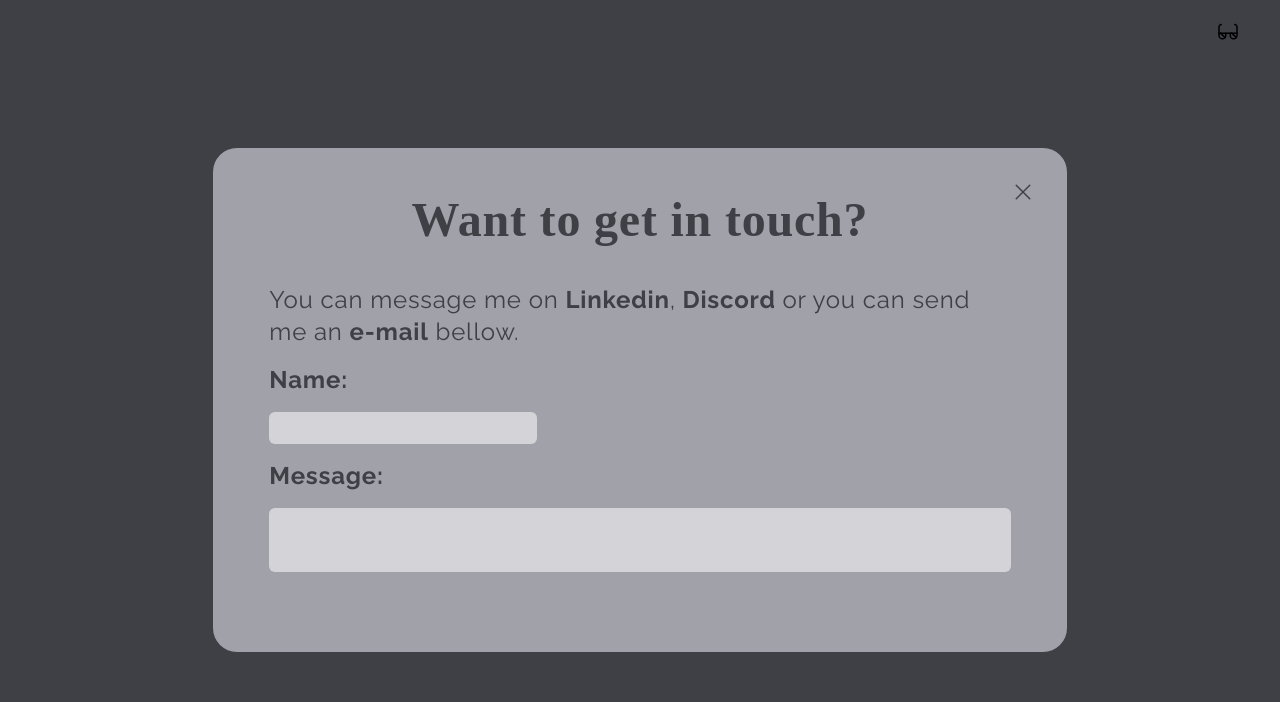
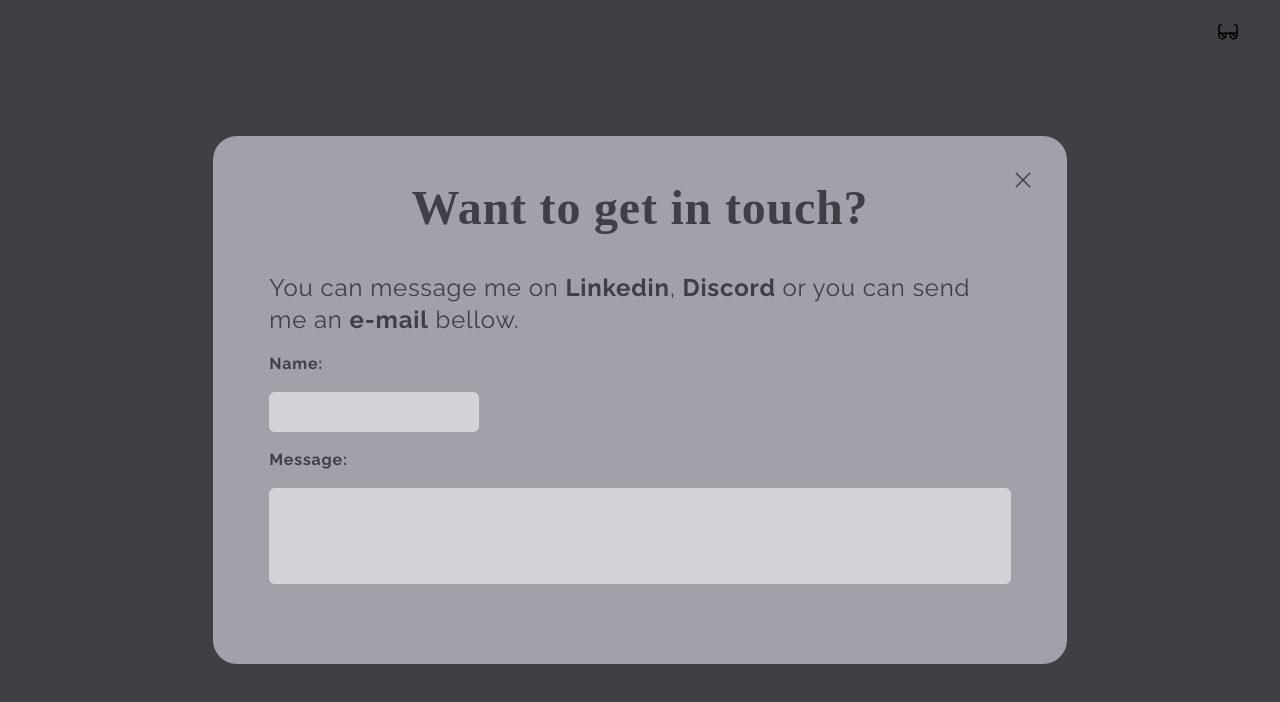
Before and after one commit to Bmullerc/portfolio-page, a Next.js app: page / in a window 1280 px wide. Both pictures are taken after a click on the button "Contact". Shown: the top 702 px of the page. Built offline with nearby package versions, Linux system fonts and the light colour scheme; a web font is replaced by a local one.

Commit message:
Loads of things, mainly fix index / remove temp

```diff
--- /dev/null
+++ b/src/components/About.tsx
@@ -0,0 +1,23 @@
+import { motion } from "framer-motion";
+
+export function About() {
+  return (
+    <motion.article
+      initial={{ y: "-200vh" }}
+      animate={{ y: 0 }}
+      exit={{ y: "100vh" }}
+      transition={{ delay: .7, duration: 1, type: "spring", damping: 25, stiffness: 250 }}
+      className="lg:pr-64 px-8 pb-12 lg:pb-0 flex place-content-center flex-col gap-6">
+
+      <div className="flex flex-col gap-2 font-normal font-body-sans dark:text-zinc-50">
+        <h2 className="font-bold text-3xl font-title-sans text-zinc-500">A bit about me:</h2>
+        <p className="">Recently ventured into programming. Started out with Python, but soon realized that my graphic design knowledge and skills complemented front-end development perfectly and decided to pursue this path instead.</p>
+
+        <p>I like things simple in general, including my work. Introverted, calm, creative, like to draw sometimes, dogs and computer games are my passions.</p>
+      </div>
+
+      <h2 className="font-bold text-2xl font-title-sans text-zinc-500">My Stack is React, Next & Typescript.</h2>
+
+    </motion.article>
+  )
+}
--- a/src/components/ContactButton.tsx
+++ b/src/components/ContactButton.tsx
@@ -39,14 +39,14 @@ export function ContactButton() {
                   action="mailto:bernardo.muller.bm@gmail.com"
                   method="POST"
                   name="email-form"
-                  className="flex flex-col gap-4 pt-4 pb-20"
+                  className="flex flex-col gap-4 pt-4 pb-20 text-base"
                 >
 
                   <label htmlFor="name" className="font-semibold">Name:</label>
-                  <input type="text" name="name" id="name" className="w-fit rounded-md bg-zinc-300 focus:ring-2 hover:ring-2 hover:ring-zinc-600 outline-none ring-zinc-900 transition-all duration-150" />
+                  <input type="text" name="name" id="name" className="w-fit rounded-md bg-zinc-300 focus:ring-2 hover:ring-2 hover:ring-zinc-600 outline-none ring-zinc-900 transition-all duration-150 py-2 px-4" />
 
                   <label htmlFor="msg" className="font-semibold">Message:</label>
-                  <input type="text" name="msg" id="msg" className="w-50% h-16 rounded-md bg-zinc-300 focus:ring-2 hover:ring-2 hover:ring-zinc-600  outline-none ring-zinc-900 transition-all duration-150" />
+                  <input type="text" name="msg" id="msg" className="w-50% h-24 rounded-md bg-zinc-300 focus:ring-2 hover:ring-2 hover:ring-zinc-600  outline-none ring-zinc-900 transition-all duration-150 px-4" />
 
 
                 </form>
--- a/src/components/Header.tsx
+++ b/src/components/Header.tsx
@@ -3,18 +3,18 @@ import { motion } from "framer-motion"
 export function Header() {
   return (
     <motion.header
-      initial={{ y: "200vh" }}
-      animate={{ y: 0 }}
-      exit={{ y: "-100vh" }}
-      transition={{ delay: .7, duration: 1, type: "spring", damping: 25, stiffness: 250 }}
-      className="h-screen xl:px-48 flex place-items-center">
-      <div className="md:px-48 sm:px-12 px-8 flex flex-col gap-3 font-title-sans font-bold">
-        <h1 className="lg:text-7xl text-4xl text-zinc-500 dark:text-zinc-300">
+      className="h-screen lg:px-32 lg:w-2/5 w-3/5 mx-8 flex flex-col lg:flex-row place-items-center justify-center">
+      <motion.div
+        initial={{ y: "200vh" }}
+        animate={{ y: 0 }}
+        exit={{ y: "-100vh" }}
+        transition={{ delay: .7, duration: 1, type: "spring", damping: 25, stiffness: 250 }}
+        className="sm:px-8 px-4 flex flex-col gap-3 font-title-sans font-bold border-r-8 border-zinc-500">
+        <h1 className="lg:text-7xl text-5xl text-zinc-500">
           <span className="text-zinc-900 dark:text-zinc-50">Hi.</span> I am <span className="text-zinc-900 dark:text-zinc-50">Bernardo Müller</span>.
         </h1>
-        <h2 className="lg:text-6xl text-4xl text-zinc-500 dark:text-zinc-200"><span className="text-zinc-900 dark:text-zinc-50">Designer</span> & <span className="text-zinc-900 dark:text-zinc-50">Developer</span> based in Curitiba, Brazil.</h2>
-        <h2 className="font-body-sans font-semibold lg:text-2xl text-xl text-zinc-700 dark:text-zinc-400 pl-1">I like it simple.</h2>
-      </div>
+        <h2 className="lg:text-6xl text-4xl text-zinc-500"><span className="text-zinc-900 dark:text-zinc-50">Designer</span> & <span className="text-zinc-900 dark:text-zinc-50">Developer</span> based in Curitiba, Brazil.</h2>
+      </motion.div>
     </motion.header>
   )
 }
--- a/src/components/Navbar.tsx
+++ b/src/components/Navbar.tsx
@@ -10,7 +10,7 @@ export function Navbar() {
         <h3 className="font-title-serif text-sm lg:text-base">Graphic Designer & Developer</h3>
       </div>
       <motion.ul className="flex md:gap-8 gap-4 font-title-serif lg:text-base text-sm tracking-wider">
-        <motion.li whileHover={{ scale: 1.2, y: -5 }} whileTap={{ scale: .9 }} whileFocus={{ scale: 1.2, y: -5 }} transition={{ duration: .3 }}><Link href="/about">About</Link></motion.li>
+        {/* <motion.li whileHover={{ scale: 1.2, y: -5 }} whileTap={{ scale: .9 }} whileFocus={{ scale: 1.2, y: -5 }} transition={{ duration: .3 }}><Link href="/about">About</Link></motion.li> */}
         <motion.li whileHover={{ scale: 1.2, y: -5 }} whileTap={{ scale: .9 }} whileFocus={{ scale: 1.2, y: -5 }} transition={{ duration: .3 }}><Link href="/projects">Projects</Link></motion.li>
         <motion.li><ContactButton /></motion.li>
         <motion.li whileHover={{ scale: 1.2, y: -5 }} whileTap={{ scale: .9 }} whileFocus={{ scale: 1.2, y: -5 }} transition={{ duration: .3 }} className="font-bold"><Link href="/resume">Resume</Link></motion.li>
--- a/src/components/SingleProject.tsx
+++ /dev/null
@@ -1,18 +0,0 @@
-import Image from "next/image";
-
-interface SingleProjectProps {
-  title: string
-  description: string
-  thumbnail: string
-  altText: string
-}
-
-export function SingleProject({ title, description, thumbnail, altText }: SingleProjectProps) {
-  return (
-    <article>
-      <Image src={`../public/${thumbnail}.png`} alt={altText} />
-      <h1>{title}</h1>
-      <p>{description}</p>
-    </article>
-  )
-}
--- a/src/pages/about.tsx
+++ /dev/null
@@ -1,21 +0,0 @@
-import { motion } from "framer-motion";
-import Head from "next/head";
-
-export default function About() {
-  return (
-    <>
-      <Head>
-        <title>B.Müller &bull; About me</title>
-      </Head>
-      <motion.article
-        initial={{ opacity: 0 }}
-        animate={{ opacity: 1 }}
-        exit={{ opacity: 0 }}
-        transition={{ duration: 1 }}
-        className="dark:bg-zinc-800 h-screen bg-zinc-200 xl:px-48 py-20">
-        <h1 className="font-title-sans font-semibold lg:text-5xl text-4xl">About me</h1>
-        <p className="">Recently I have decided to venture into programming. Started out with Python, but soon realized the obvious, that I had graphic design knowledge and skills that complemented front-end development perfectly and decided to pursue this path.</p>
-      </motion.article>
-    </>
-  )
-}
--- a/src/pages/index.tsx
+++ b/src/pages/index.tsx
@@ -5,6 +5,7 @@ import { motion } from "framer-motion"
 import { Sunglasses } from "phosphor-react";
 import { useEffect, useState } from "react";
 import { ThemeContext } from "../contexts/ThemeContext";
+import { About } from "../components/About";
 
 export default function Home({ CookieTheme }: any) {
   const [theme, setTheme] = useState(CookieTheme)
@@ -50,7 +51,10 @@ export default function Home({ CookieTheme }: any) {
         transition={{ duration: .7 }}
         className="dark:bg-zinc-800 bg-zinc-200 h-screen overflow-y-scroll"
       >
-        <Header />
+        <div className="flex lg:flex-row flex-col justify-center">
+          <Header />
+          <About />
+        </div>
       </motion.main>
     </ThemeContext.Provider>
 
--- a/src/pages/projects.tsx
+++ b/src/pages/projects.tsx
@@ -18,12 +18,15 @@ export default function Projects({ projects }: any) {
         className="dark:bg-zinc-800 min-h-screen bg-zinc-200 xl:px-48 py-20">
         <h1 className="font-title-sans font-semibold lg:text-5xl text-4xl">Projects</h1>
         <ul>
-          {projects?.map(({ id, name, image, description, sourceCode }: any) => (
+          {projects?.map(({ id, name, image, description, sourceCode, demo }: any) => (
             <div key={id}>
-              {image.map((img: any) => <Image key={img.url} alt="" src={img.url} width={150} height={150} />)}
+              {image.map((img: any) =>
+                <Link key={img.url} href={demo} target="_blank" rel="nofollow">
+                  <Image alt="" src={img.url} width={150} height={150} />
+                </Link>)}
               <li >{name}</li>
               <p>{description}</p>
-              <Link href={sourceCode}>Link</Link>
+              <Link href={sourceCode}>Source code</Link>
             </div>
           ))}
         </ul>
--- a/src/services/graphcms.ts
+++ b/src/services/graphcms.ts
@@ -13,6 +13,7 @@ export const QUERY = gql`
       slug
       description
       sourceCode
+      demo
       image {
         url
       }
--- a/src/styles/globals.css
+++ b/src/styles/globals.css
@@ -4,6 +4,7 @@
 
 * {
   scroll-behavior: smooth;
+  box-sizing: border-box
 }
 
 body {
```
Also changed, not shown: src/components/ProjectsList.tsx (deleted, +0 -7 lines).
